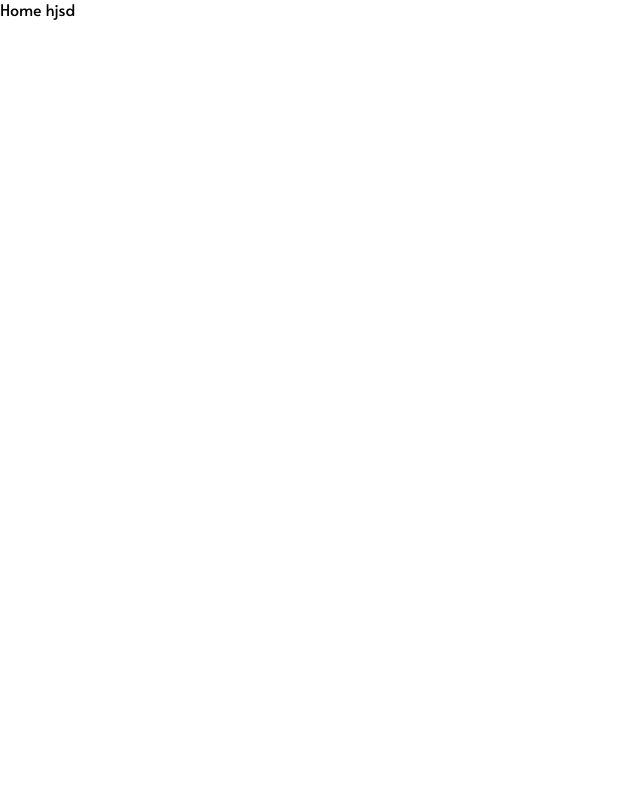
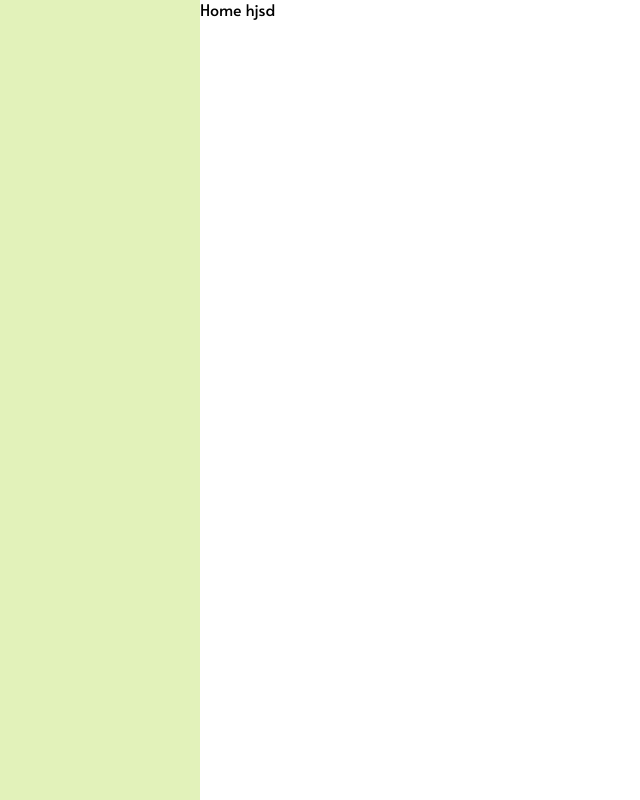
Before and after one commit to SakshiShreya/portfolio-2021, a React (Create React App) app: page / in a window 1280 px wide. Shown: the whole page, without its empty margins (0-640 px from the left). Built offline with nearby package versions, Linux system fonts and the light colour scheme.

Commit message:
Add tab and desktop layout

```diff
--- a/src/App.tsx
+++ b/src/App.tsx
@@ -1,8 +1,8 @@
-import { useState } from "react";
+import { useEffect, useState } from "react";
 import { BrowserRouter } from "react-router-dom";
 import "./App.css";
+import LayoutDsk from "./components/layout/layoutDsk";
 import LayoutMob from "./components/layout/LayoutMob";
-import Routes from "./components/routes";
 import { DeviceContext } from "./context/deviceContext";
 import { NavigationContext } from "./context/navigationContext";
 import useWindowDimensions from "./hooks/useWindowDimentions";
@@ -11,12 +11,18 @@ function App() {
   const dimensions = useWindowDimensions();
   const device = dimensions.device;
 
-  const [isSideNavOpen, setIsSideNavOpen] = useState(device !== "mobile");
+  // set initial value of isSideNavOpen to true if it is desktop and false if mobile
+  const [isSideNavOpen, setIsSideNavOpen] = useState(device === "desktop");
+
+  // change the state if device changes
+  useEffect(() => {
+    setIsSideNavOpen(device === "desktop");
+  }, [device]);
 
   return (
     <DeviceContext.Provider value={dimensions}>
       <NavigationContext.Provider value={{ isOpen: isSideNavOpen, onOpen: setIsSideNavOpen }}>
-        <BrowserRouter>{device === "mobile" ? <LayoutMob /> : <Routes />}</BrowserRouter>
+        <BrowserRouter>{device !== "desktop" ? <LayoutMob /> : <LayoutDsk />}</BrowserRouter>
       </NavigationContext.Provider>
     </DeviceContext.Provider>
   );
--- a/src/components/layout/layout.module.scss
+++ b/src/components/layout/layout.module.scss
@@ -10,7 +10,5 @@
 
 @media (min-width: 576px) {
   .main {
-    height: 100px;
-    background: red;
   }
 }
--- /dev/null
+++ b/src/components/layout/layoutDsk.tsx
@@ -0,0 +1,14 @@
+import NavContainer from "../navigation/navContainer/navContainer";
+import styles from "./layout.module.scss";
+
+export interface LayoutDskProps {}
+
+const LayoutDsk: React.FC<LayoutDskProps> = () => {
+  return (
+    <div className={styles.main}>
+      <NavContainer />
+    </div>
+  );
+};
+
+export default LayoutDsk;
--- a/src/components/navigation/content/content.module.scss
+++ b/src/components/navigation/content/content.module.scss
@@ -11,6 +11,11 @@
 
   &.slide {
     margin-left: 200px;
-    margin-right: -200px;
+  }
+
+  @media (max-width: 991px) {
+    &.slide {
+      margin-right: -200px;
+    }
   }
 }
--- a/src/components/navigation/content/content.tsx
+++ b/src/components/navigation/content/content.tsx
@@ -11,7 +11,7 @@ const Content: React.FC<ContentProps> = () => {
   const { device } = useContext(DeviceContext);
 
   return (
-    <div className={[styles.cont, device === "mobile" && isOpen ? styles.slide : null].join(" ")}>
+    <div className={[styles.cont, device === "desktop" || isOpen ? styles.slide : null].join(" ")}>
       <Routes />
     </div>
   );
--- a/src/components/navigation/navContainer/navContainer.tsx
+++ b/src/components/navigation/navContainer/navContainer.tsx
@@ -13,7 +13,7 @@ const NavContainer: React.FC<NavContainerProps> = () => {
 
   return (
     <div className={styles.cont}>
-      {device === "mobile" && <div className={[styles.backdrop, isOpen ? styles.show : null].join(" ")}></div>}
+      {device !== "desktop" && <div className={[styles.backdrop, isOpen ? styles.show : null].join(" ")}></div>}
       <SideNavCont />
       <Content />
     </div>
--- a/src/components/navigation/sideNavCont/sideNavCont.module.scss
+++ b/src/components/navigation/sideNavCont/sideNavCont.module.scss
@@ -1,9 +1,10 @@
 @import "../../../utilities/partials/mixins";
+@import "../../../utilities/partials/colorCodes";
 
 .drawer {
   box-shadow: 0 8px 10px -5px rgba(0, 0, 0, 0.2), 0 16px 24px 2px rgba(0, 0, 0, 0.14), 0 6px 30px 5px rgba(0, 0, 0, 0.12);
   width: 200px;
-  background-color: #fff;
+  background-color: map-get($green, "light9");
   display: block;
   position: absolute;
   top: 0;
@@ -21,4 +22,9 @@
     visibility: visible;
     transform: translateX(0%);
   }
+
+  @media (min-width: 992px) {
+    background-color: map-get($green, "light7");
+    box-shadow: none;
+  }
 }
--- a/src/utilities/partials/_colorCodes.scss
+++ b/src/utilities/partials/_colorCodes.scss
@@ -2,6 +2,8 @@
 // https://coolors.co/db2763-b0db43-12eaea-bce7fd-c492b1
 
 $green: (
+  "light9": #f1f8dd,
+  "light7": #e2f2ba,
   "light3": #c5e576,
   "normal": #b0db43
 );
```
Also changed, not shown: src/components/navigation/Navigation.tsx (deleted, +0 -10 lines), src/components/navigation/navigation.module.scss (deleted, +0 -11 lines), 15 other files (tests, documents, lock files or other folders).
